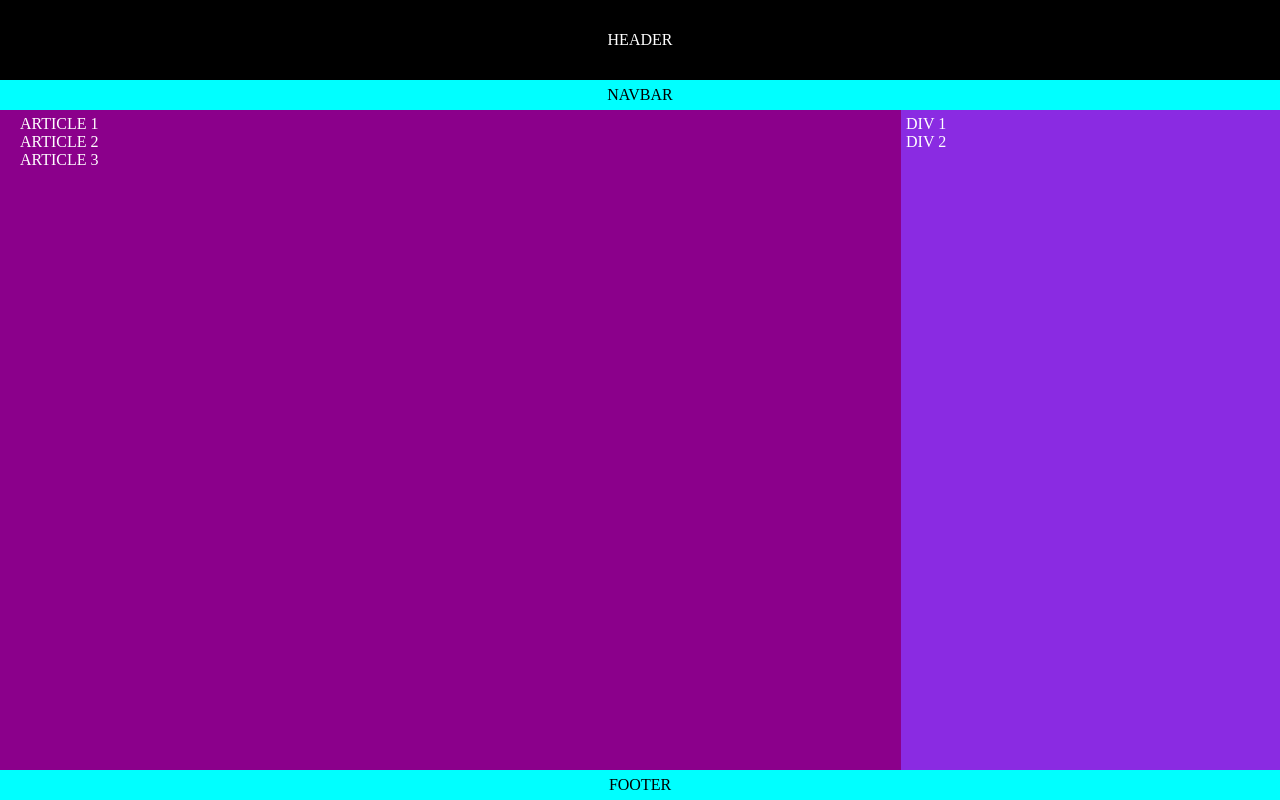
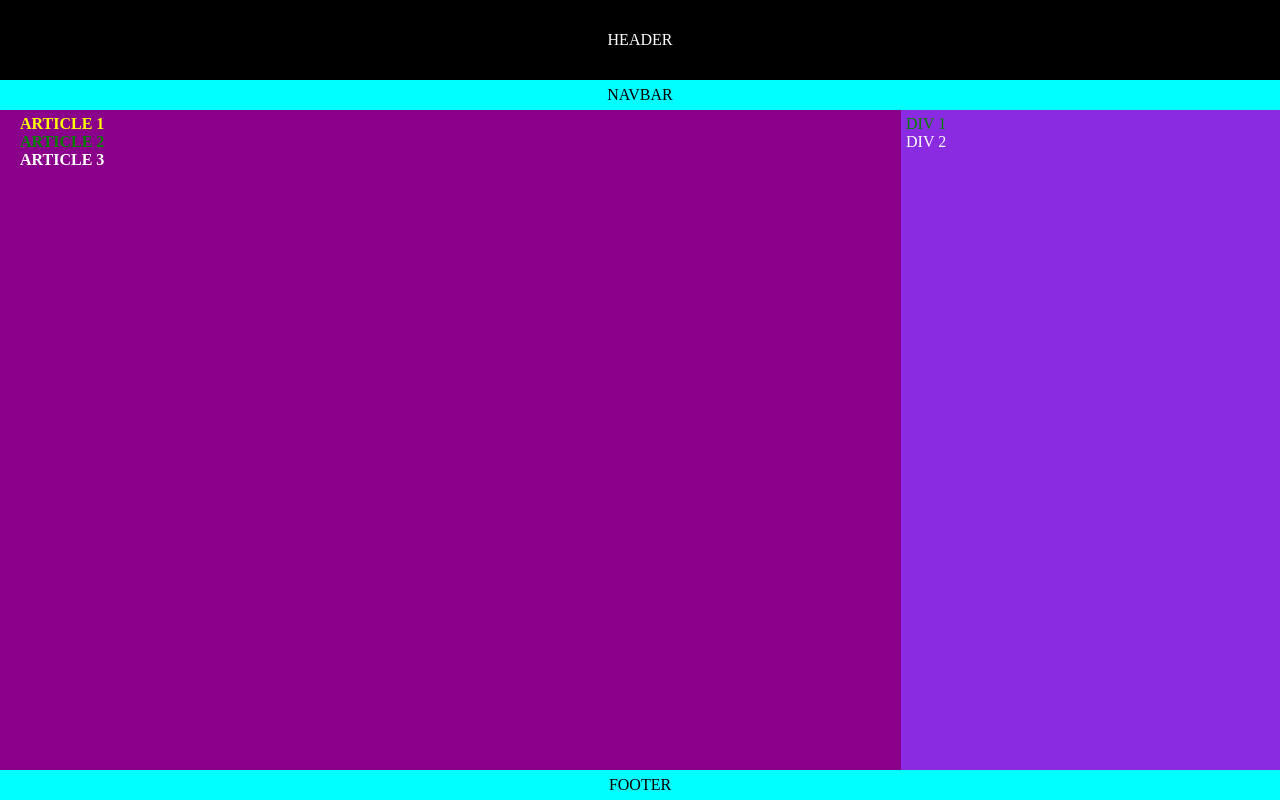
Before and after one commit to Sk1z0o/estructura-html, a plain HTML site: page index.html in a window 1280 px wide. Drawn offline with Linux system fonts and the light colour scheme.

Commit message:
add css class and css IDs

```diff
--- a/assets/css/style.css
+++ b/assets/css/style.css
@@ -32,6 +32,10 @@
     padding: 5px 20px;
 }
 
+section article {
+    font-weight: bolder;
+}
+
 aside {
     color: white;
     background-color: blueviolet;
@@ -46,3 +50,13 @@
     justify-content: center;
     height: 30px;
 }
+
+/*CLase de CSS */
+
+.verde {
+    color: green;
+}
+
+#articulo-1 {
+    color: yellow;
+}
--- a/index.html
+++ b/index.html
@@ -12,12 +12,12 @@
 
         <main>
             <section>
-                <article>ARTICLE 1</article>
-                <article>ARTICLE 2</article>
+                <article id="articulo-1">ARTICLE 1</article>
+                <article class="verde">ARTICLE 2</article>
                 <article>ARTICLE 3</article>
             </section>
             <aside>
-                <div>DIV 1</div>
+                <div class="verde">DIV 1</div>
                 <div>DIV 2</div>
             </aside>
         </main>
```
